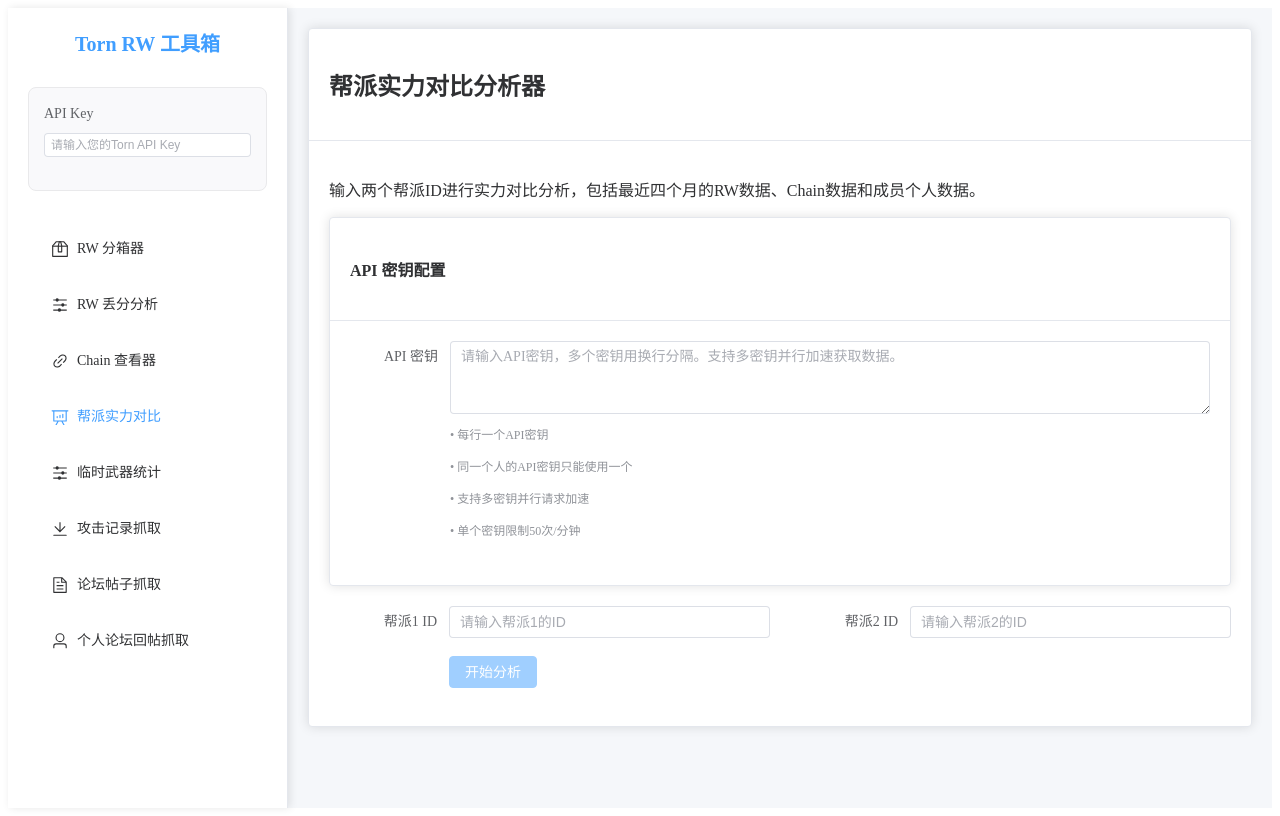
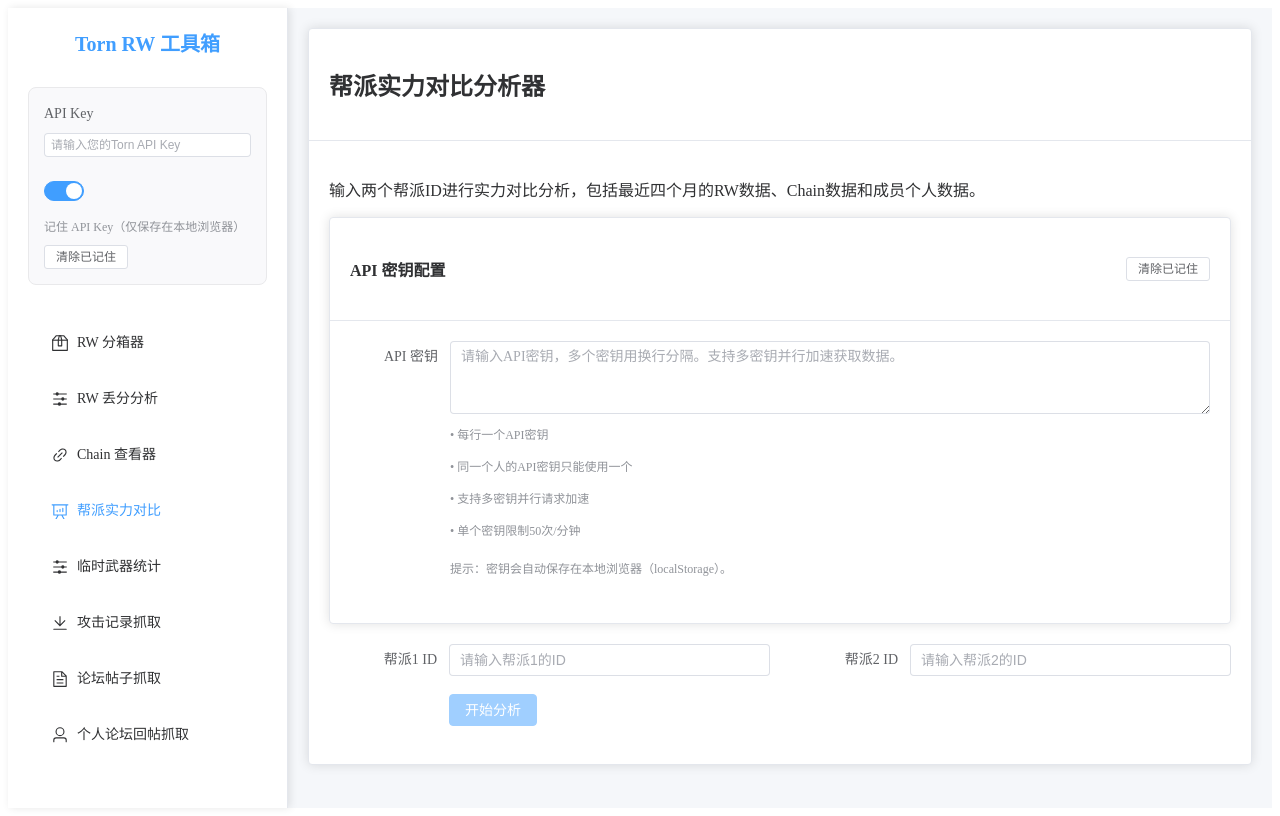
Before and after one commit to wjrsndml/tornweb, a Vue app: page / in a window 1280 px wide. Both pictures are taken after a click on the item "帮派实力对比". Built offline with nearby package versions, Linux system fonts and the light colour scheme.

Commit message:
新增“记住 API Key”功能，支持本地存储与一键清除，优化 API 密钥配置界面，增强用户体验。

```diff
--- a/src/App.vue
+++ b/src/App.vue
@@ -17,6 +17,11 @@
               size="small"
             />
           </el-form-item>
+          <div class="api-key-actions">
+            <el-switch v-model="rememberApiKey" />
+            <span class="api-key-hint">记住 API Key（仅保存在本地浏览器）</span>
+            <el-button size="small" @click="clearRememberedApiKey">清除已记住</el-button>
+          </div>
         </el-form>
       </div>
 
@@ -338,7 +343,11 @@
 </template>
 
 <script setup>
-import { ref, reactive, computed, watch } from 'vue'
+// App.vue
+// 作用：应用主入口与侧边栏导航；提供全局 API Key 输入，并将 API Key 传递给各功能组件。
+// 修改记录：
+// - 2025-12-27: 增加“记住 API Key（localStorage）”与一键清除功能。
+import { ref, reactive, computed, watch, onMounted } from 'vue'
 import axios from 'axios'
 import ChainAnalyzer from './components/ChainAnalyzer.vue'
 import FactionComparison from './components/FactionComparison.vue'
@@ -347,10 +356,46 @@ import FactionAttacksGrabber from './components/FactionAttacksGrabber.vue'
 import ForumThreadGrabber from './components/ForumThreadGrabber.vue'
 import UserForumPostsGrabber from './components/UserForumPostsGrabber.vue'
 import { Box, Operation, Link, DataAnalysis, Download, Document, User } from '@element-plus/icons-vue'
+import {
+  clearStoredApiKey,
+  getRememberApiKeyEnabled,
+  getStoredApiKey,
+  setRememberApiKeyEnabled,
+  setStoredApiKey
+} from './utils/apiKeyStorage'
 
 // 全局状态
 const globalApiKey = ref('')
+const rememberApiKey = ref(true)
 const activeMenu = ref('split')
+
+onMounted(() => {
+  rememberApiKey.value = getRememberApiKeyEnabled(true)
+  if (rememberApiKey.value) {
+    const saved = getStoredApiKey()
+    if (saved) globalApiKey.value = saved
+  }
+})
+
+watch(globalApiKey, (v) => {
+  if (!rememberApiKey.value) return
+  setStoredApiKey(v)
+})
+
+watch(rememberApiKey, (v) => {
+  setRememberApiKeyEnabled(Boolean(v))
+  if (!v) {
+    clearStoredApiKey()
+    globalApiKey.value = ''
+  } else {
+    setStoredApiKey(globalApiKey.value)
+  }
+})
+
+const clearRememberedApiKey = () => {
+  clearStoredApiKey()
+  globalApiKey.value = ''
+}
 
 // 原有的状态变量
 const form = reactive({
@@ -1018,6 +1063,19 @@ const calculateAverageRespect = (attacks, memberId, opponentFactionId) => {
   border: 1px solid #e9e9eb;
 }
 
+.api-key-actions {
+  display: flex;
+  align-items: center;
+  gap: 10px;
+  margin-top: 8px;
+  flex-wrap: wrap;
+}
+
+.api-key-hint {
+  color: #909399;
+  font-size: 12px;
+}
+
 .sidebar-menu {
   width: 100%;
   border: none;
--- a/src/components/FactionComparison.vue
+++ b/src/components/FactionComparison.vue
@@ -10,7 +10,10 @@
     <!-- API Key 配置 -->
     <el-card class="api-config-card" style="margin-bottom: 20px;">
       <template #header>
-        <h4>API 密钥配置</h4>
+        <div class="api-config-header">
+          <h4>API 密钥配置</h4>
+          <el-button size="small" @click="clearRememberedApiKeys">清除已记住</el-button>
+        </div>
       </template>
       <el-form :model="apiForm" label-width="100px">
         <el-form-item label="API 密钥">
@@ -27,6 +30,7 @@
               • 支持多密钥并行请求加速<br>
               • 单个密钥限制50次/分钟
             </el-text>
+            <div class="api-help-subhint">提示：密钥会自动保存在本地浏览器（localStorage）。</div>
           </div>
         </el-form-item>
       </el-form>
@@ -715,9 +719,14 @@
 </template>
 
 <script setup>
-import { ref, reactive, computed, onMounted } from 'vue'
+// FactionComparison.vue
+// 作用：帮派实力对比分析（支持多 API Key 并行请求、缓存、进度展示等）。
+// 修改记录：
+// - 2025-12-27: 增加多 API Key 输入的本地记忆（localStorage）与一键清除。
+import { ref, reactive, computed, onMounted, watch } from 'vue'
 import axios from 'axios'
 import { ElMessage } from 'element-plus'
+import { clearStoredApiKeysPool, getStoredApiKeysPool, setStoredApiKeysPool } from '../utils/apiKeyStorage'
 
 const API_BASE_URL = 'https://api.torn.com/v2'
 const RATE_LIMIT_PER_MINUTE = 50
@@ -781,6 +790,24 @@ const getValidApiKeys = () => {
     .split('\n')
     .map(key => key.trim())
     .filter(key => key.length > 0)
+}
+
+onMounted(() => {
+  const saved = getStoredApiKeysPool()
+  if (saved && saved.trim()) apiForm.apiKeys = saved
+})
+
+watch(
+  () => apiForm.apiKeys,
+  (v) => {
+    setStoredApiKeysPool(v)
+  }
+)
+
+const clearRememberedApiKeys = () => {
+  clearStoredApiKeysPool()
+  apiForm.apiKeys = ''
+  ElMessage.success('已清除本地保存的 API 密钥')
 }
 
 // API请求队列管理
@@ -3274,8 +3301,21 @@ const getBestTimesForFaction = (hourlyWinRates, factionNumber) => {
   border: 1px solid #e4e7ed;
 }
 
+.api-config-header {
+  display: flex;
+  justify-content: space-between;
+  align-items: center;
+  gap: 10px;
+}
+
 .api-help-text {
   margin-top: 5px;
+}
+
+.api-help-subhint {
+  margin-top: 6px;
+  color: #909399;
+  font-size: 12px;
 }
 
 .progress-section {
--- /dev/null
+++ b/src/utils/apiKeyStorage.js
@@ -0,0 +1,92 @@
+// apiKeyStorage.js
+// 作用：在浏览器 localStorage 中安全地持久化 Torn API Key（以及可选的多 Key 文本），用于“记住 API Key”功能。
+// 说明：
+// - 仅在用户浏览器本地保存，不会上传到服务器。
+// - 出于安全考虑：当值为空/全空白时会自动清除对应存储项。
+
+const STORAGE_KEYS = {
+  rememberApiKey: 'tornweb.rememberApiKey',
+  apiKey: 'tornweb.apiKey',
+  apiKeysPool: 'tornweb.apiKeysPool'
+}
+
+const hasLocalStorage = () => {
+  try {
+    return typeof window !== 'undefined' && typeof window.localStorage !== 'undefined'
+  } catch {
+    return false
+  }
+}
+
+const readRaw = (key) => {
+  if (!hasLocalStorage()) return null
+  try {
+    return window.localStorage.getItem(key)
+  } catch (e) {
+    console.error('[apiKeyStorage] 读取 localStorage 失败：', e)
+    return null
+  }
+}
+
+const writeRaw = (key, value) => {
+  if (!hasLocalStorage()) return
+  try {
+    window.localStorage.setItem(key, value)
+  } catch (e) {
+    console.error('[apiKeyStorage] 写入 localStorage 失败：', e)
+  }
+}
+
+const removeRaw = (key) => {
+  if (!hasLocalStorage()) return
+  try {
+    window.localStorage.removeItem(key)
+  } catch (e) {
+    console.error('[apiKeyStorage] 删除 localStorage 失败：', e)
+  }
+}
+
+export function getRememberApiKeyEnabled(defaultValue = true) {
+  const raw = readRaw(STORAGE_KEYS.rememberApiKey)
+  if (raw == null) return Boolean(defaultValue)
+  return raw === '1'
+}
+
+export function setRememberApiKeyEnabled(enabled) {
+  writeRaw(STORAGE_KEYS.rememberApiKey, enabled ? '1' : '0')
+}
+
+export function getStoredApiKey() {
+  const raw = readRaw(STORAGE_KEYS.apiKey)
+  return (raw || '').trim()
+}
+
+export function setStoredApiKey(apiKey) {
+  const v = String(apiKey || '').trim()
+  if (!v) {
+    removeRaw(STORAGE_KEYS.apiKey)
+    return
+  }
+  writeRaw(STORAGE_KEYS.apiKey, v)
+}
+
+export function clearStoredApiKey() {
+  removeRaw(STORAGE_KEYS.apiKey)
+}
+
+export function getStoredApiKeysPool() {
+  return readRaw(STORAGE_KEYS.apiKeysPool) || ''
+}
+
+export function setStoredApiKeysPool(text) {
+  const v = String(text || '')
+  if (!v.trim()) {
+    removeRaw(STORAGE_KEYS.apiKeysPool)
+    return
+  }
+  writeRaw(STORAGE_KEYS.apiKeysPool, v)
+}
+
+export function clearStoredApiKeysPool() {
+  removeRaw(STORAGE_KEYS.apiKeysPool)
+}
```
